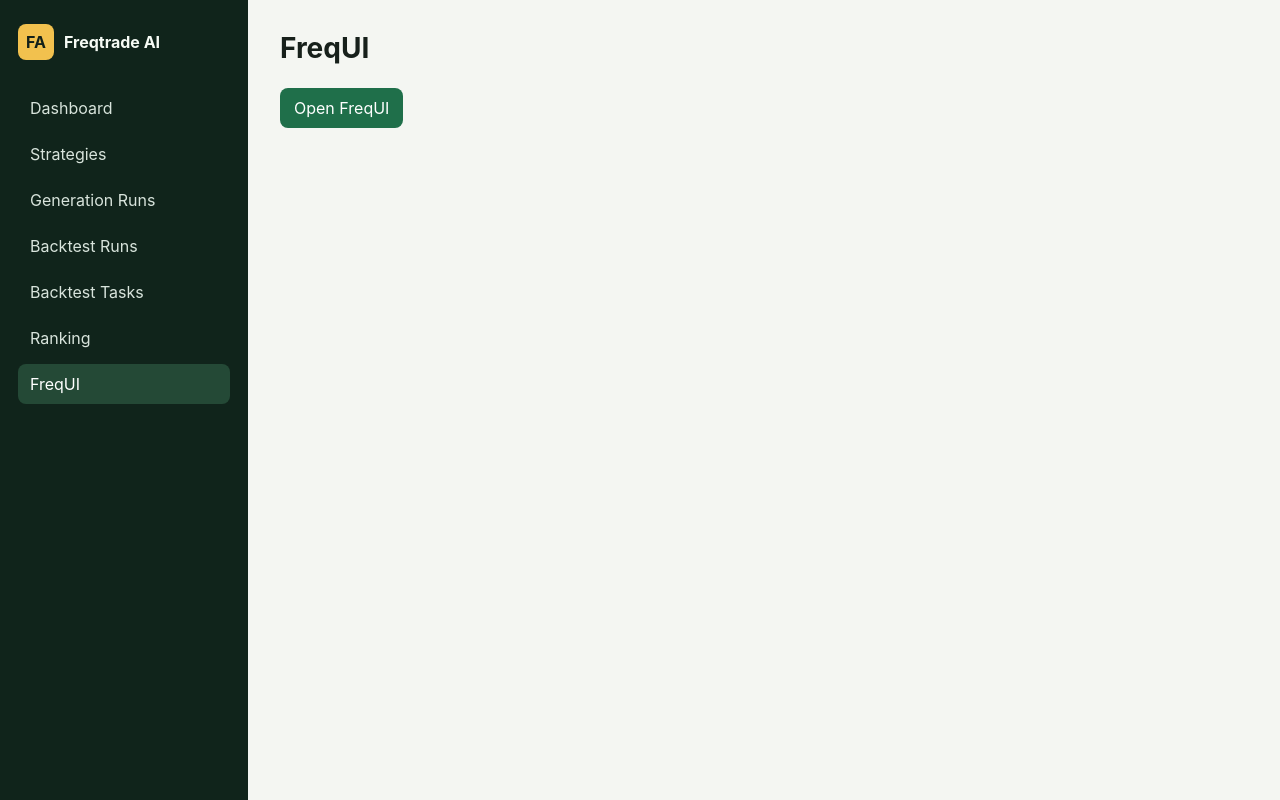
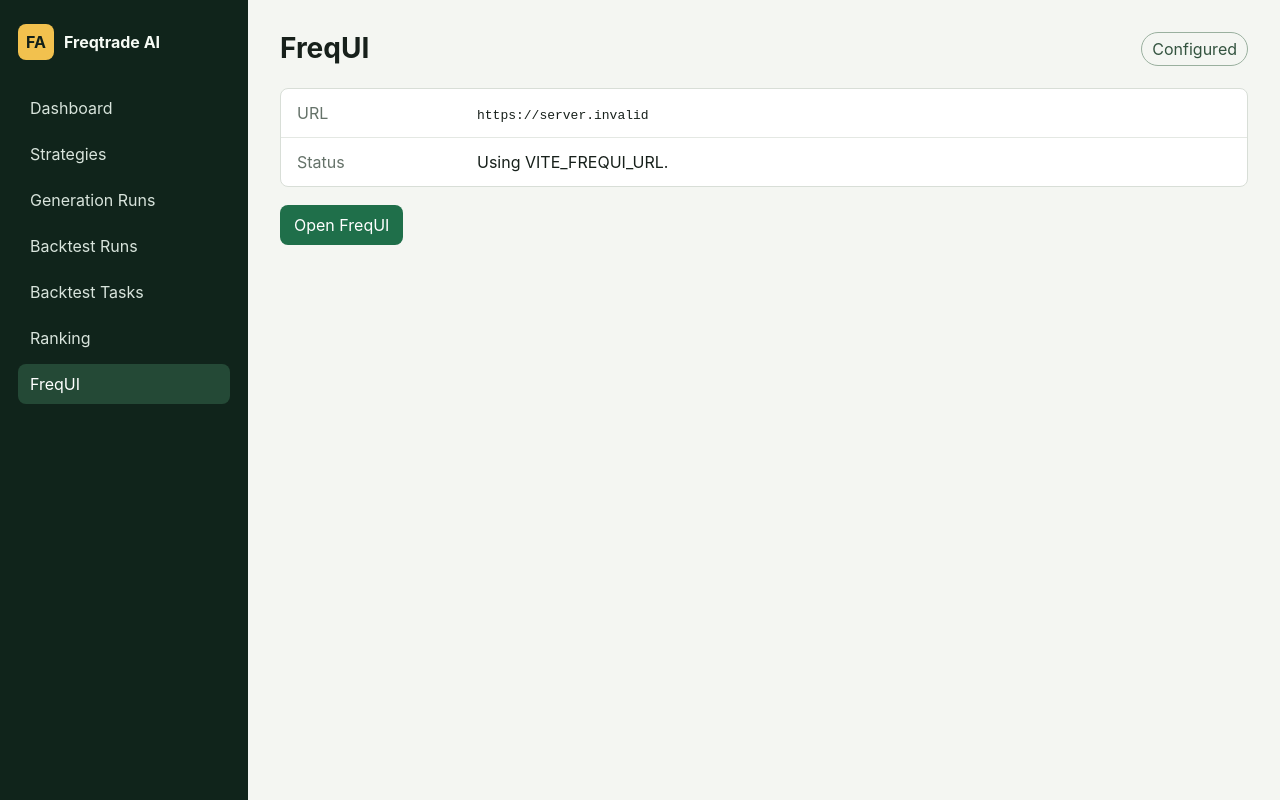
Before and after one commit to He1met/freqtrade-ai, a React (Vite) app in the folder frontend/: page /freq-ui in a window 1280 px wide. Built offline with nearby package versions, Linux system fonts and the light colour scheme; no server answers.

Commit message:
Implement FreqUI link configuration (#60)
Co-authored-by: 申建鹏 <shenjianpeng@shenjiaengdeAir.lan>

```diff
--- a/frontend/src/pages/FreqUILink.tsx
+++ b/frontend/src/pages/FreqUILink.tsx
@@ -1,10 +1,40 @@
+const DEFAULT_FREQUI_URL = "http://127.0.0.1:8080";
+
+function getConfiguredFreqUIUrl() {
+  const env = (import.meta as ImportMeta & { env?: Record<string, string | undefined> }).env;
+  const configuredUrl = env?.VITE_FREQUI_URL?.trim();
+
+  return configuredUrl || null;
+}
+
 export function FreqUILink() {
+  const configuredUrl = getConfiguredFreqUIUrl();
+  const frequiUrl = configuredUrl ?? DEFAULT_FREQUI_URL;
+  const isConfigured = configuredUrl !== null;
+
   return (
     <section className="page">
       <header className="page-header">
         <h1>FreqUI</h1>
+        <span className="status-pill">{isConfigured ? "Configured" : "Local placeholder"}</span>
       </header>
-      <a className="primary-link" href="http://127.0.0.1:8080" target="_blank" rel="noreferrer">
+      <div className="detail-list frequi-panel">
+        <div>
+          <dt>URL</dt>
+          <dd>
+            <code>{frequiUrl}</code>
+          </dd>
+        </div>
+        <div>
+          <dt>Status</dt>
+          <dd>
+            {isConfigured
+              ? "Using VITE_FREQUI_URL."
+              : "VITE_FREQUI_URL is not configured; using the local placeholder."}
+          </dd>
+        </div>
+      </div>
+      <a className="primary-link frequi-action" href={frequiUrl} target="_blank" rel="noreferrer">
         Open FreqUI
       </a>
     </section>
--- a/frontend/src/styles/app.css
+++ b/frontend/src/styles/app.css
@@ -188,6 +188,14 @@
   text-decoration: none;
 }
 
+.frequi-panel code {
+  overflow-wrap: anywhere;
+}
+
+.frequi-action {
+  margin-top: 18px;
+}
+
 @media (max-width: 820px) {
   .app-shell {
     grid-template-columns: 1fr;
```
Also changed, not shown: 2 other files (tests, documents, lock files or other folders).
